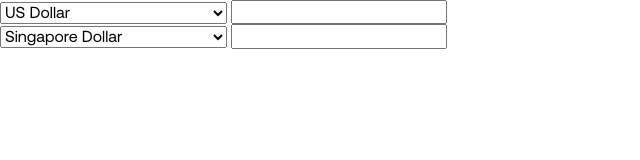
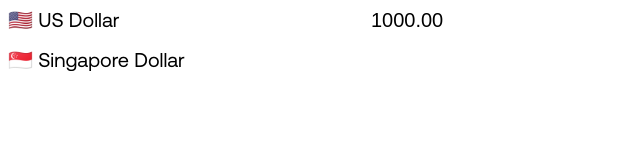
Before and after one commit to XuanHanTan-School/FED2024Assg1_P04_S10266048, a plain HTML site: page components/feature-1/interactive.html in a window 1280 px wide. Shown: the whole page, without its empty margins (0-640 px from the left). Drawn offline with nearby package versions, Linux system fonts and the light colour scheme; no server answers; a web font is replaced by a local one.

Commit message:
Added working currency converter

```diff
--- a/components/feature-1/interactive.html
+++ b/components/feature-1/interactive.html
@@ -18,6 +18,7 @@
                 <select class="currency-dropdown" id="currency2"></select>
                 <input type="number" id="value2"></input>
             </div>
+            <p id="exchange-rate"></p>
         </div>
     </body>
 </html>
--- a/scripts/currency-dropdown.js
+++ b/scripts/currency-dropdown.js
@@ -1,52 +1,92 @@
 class Currency {
-    constructor(symbol, name, region) {
+    constructor(symbol, name, emoji) {
         this.symbol = symbol;
         this.name = name;
-        this.region = region;
+        this.emoji = emoji;
+    }
+
+    async convertCurrency(otherCurrency, source, isRecipientAmount) {
+        const response = await fetch(`https://hexarate.paikama.co/api/rates/latest/${this.symbol}?target=${otherCurrency.symbol}`)
+        const data = await response.json();
+        const exchangeRate = parseFloat(data.data.mid);
+
+        let newTargetValue;
+        if (isRecipientAmount) {
+            newTargetValue = source / exchangeRate;
+        } else {
+            newTargetValue = source * exchangeRate;
+        }
+
+        return {
+            newTargetValue: newTargetValue,
+            exchangeRate: exchangeRate
+        };
+    }
+
+    static validateCurrencyInput(input) {
+        // Get the current value of the input
+        const inputValue = input.value;
+
+        // Regular expression to match valid numerical input with up to 2 decimal places
+        const validInputPattern = /^\d+\.?\d{0,2}$/;
+
+        // Check if the input value matches the valid pattern
+        if (!validInputPattern.test(inputValue)) {
+            // If not, remove the last character
+            input.value = inputValue.slice(0, -1);
+            return false;
+        }
+
+        return true;
     }
 }
 
 const currencies = {
-    "GBP": new Currency("GBP", "British Pound", "gb"),
-    "EUR": new Currency("EUR", "Euro", "eu"),
-    "USD": new Currency("USD", "US Dollar", "us"),
-    "PLN": new Currency("PLN", "Polish Zloty", "pl"),
-    "AED": new Currency("AED", "United Arab Emirates Dirham", "ae"),
-    "AUD": new Currency("AUD", "Australian Dollar", "au"),
-    "BGN": new Currency("BGN", "Bulgarian Lev", "bg"),
-    "CAD": new Currency("CAD", "Canadian Dollar", "ca"),
-    "CHF": new Currency("CHF", "Swiss Franc", "ch"),
-    "CLP": new Currency("CLP", "Chilean Peso", "cl"),
-    "COP": new Currency("COP", "Colombian Peso", "co"),
-    "CZK": new Currency("CZK", "Czech Koruna", "cz"),
-    "DKK": new Currency("DKK", "Danish Krone", "dk"),
-    "EGP": new Currency("EGP", "Egyptian Pound", "eg"),
-    "HKD": new Currency("HKD", "Hong Kong Dollar", "hk"),
-    "HUF": new Currency("HUF", "Hungarian Forint", "hu"),
-    "IDR": new Currency("IDR", "Indonesian Rupiah", "id"),
-    "ILS": new Currency("ILS", "Israeli New Shekel", "il"),
-    "INR": new Currency("INR", "Indian Rupee", "in"),
-    "ISK": new Currency("ISK", "Icelandic Króna", "is"),
-    "JPY": new Currency("JPY", "Japanese Yen", "jp"),
-    "KRW": new Currency("KRW", "South Korean Won", "kr"),
-    "KZT": new Currency("KZT", "Kazakhstani Tenge", "kz"),
-    "MAD": new Currency("MAD", "Moroccan Dirham", "ma"),
-    "MXN": new Currency("MXN", "Mexican Peso", "mx"),
-    "NOK": new Currency("NOK", "Norwegian Krone", "no"),
-    "NZD": new Currency("NZD", "New Zealand Dollar", "nz"),
-    "PHP": new Currency("PHP", "Philippine Peso", "ph"),
-    "QAR": new Currency("QAR", "Qatari Riyal", "qa"),
-    "RON": new Currency("RON", "Romanian Leu", "ro"),
-    "RSD": new Currency("RSD", "Serbian Dinar", "rs"),
-    "SAR": new Currency("SAR", "Saudi Riyal", "sa"),
-    "SEK": new Currency("SEK", "Swedish Krona", "se"),
-    "SGD": new Currency("SGD", "Singapore Dollar", "sg"),
-    "THB": new Currency("THB", "Thai Baht", "th"),
-    "TRY": new Currency("TRY", "Turkish Lira", "tr"),
-    "ZAR": new Currency("ZAR", "South African Rand", "za")
+    "GBP": new Currency("GBP", "British Pound", "🇬🇧"),
+    "EUR": new Currency("EUR", "Euro", "🇪🇺"),
+    "USD": new Currency("USD", "US Dollar", "🇺🇸"),
+    "PLN": new Currency("PLN", "Polish Zloty", "🇵🇱"),
+    "AED": new Currency("AED", "United Arab Emirates Dirham", "🇦🇪"),
+    "AUD": new Currency("AUD", "Australian Dollar", "🇦🇺"),
+    "BGN": new Currency("BGN", "Bulgarian Lev", "🇧🇬"),
+    "CAD": new Currency("CAD", "Canadian Dollar", "🇨🇦"),
+    "CHF": new Currency("CHF", "Swiss Franc", "🇨🇭"),
+    "CLP": new Currency("CLP", "Chilean Peso", "🇨🇱"),
+    "COP": new Currency("COP", "Colombian Peso", "🇨🇴"),
+    "CZK": new Currency("CZK", "Czech Koruna", "🇨🇿"),
+    "DKK": new Currency("DKK", "Danish Krone", "🇩🇰"),
+    "EGP": new Currency("EGP", "Egyptian Pound", "🇪🇬"),
+    "HKD": new Currency("HKD", "Hong Kong Dollar", "🇭🇰"),
+    "HUF": new Currency("HUF", "Hungarian Forint", "🇭🇺"),
+    "IDR": new Currency("IDR", "Indonesian Rupiah", "🇮🇩"),
+    "ILS": new Currency("ILS", "Israeli New Shekel", "🇮🇱"),
+    "INR": new Currency("INR", "Indian Rupee", "🇮🇳"),
+    "ISK": new Currency("ISK", "Icelandic Króna", "🇮🇸"),
+    "JPY": new Currency("JPY", "Japanese Yen", "🇯🇵"),
+    "KRW": new Currency("KRW", "South Korean Won", "🇰🇷"),
+    "KZT": new Currency("KZT", "Kazakhstani Tenge", "🇰🇿"),
+    "MAD": new Currency("MAD", "Moroccan Dirham", "🇲🇦"),
+    "MXN": new Currency("MXN", "Mexican Peso", "🇲🇽"),
+    "NOK": new Currency("NOK", "Norwegian Krone", "🇳🇴"),
+    "NZD": new Currency("NZD", "New Zealand Dollar", "🇳🇿"),
+    "PHP": new Currency("PHP", "Philippine Peso", "🇵🇭"),
+    "QAR": new Currency("QAR", "Qatari Riyal", "🇶🇦"),
+    "RON": new Currency("RON", "Romanian Leu", "🇷🇴"),
+    "RSD": new Currency("RSD", "Serbian Dinar", "🇷🇸"),
+    "SAR": new Currency("SAR", "Saudi Riyal", "🇸🇦"),
+    "SEK": new Currency("SEK", "Swedish Krona", "🇸🇪"),
+    "SGD": new Currency("SGD", "Singapore Dollar", "🇸🇬"),
+    "THB": new Currency("THB", "Thai Baht", "🇹🇭"),
+    "TRY": new Currency("TRY", "Turkish Lira", "🇹🇷"),
+    "ZAR": new Currency("ZAR", "South African Rand", "🇿🇦")
 };
 
 document.addEventListener("DOMContentLoaded", () => {
+    function parseCurrencyResponse(response, target) {
+        exchangeRateText.textContent = `${selectedCurrencies[0].symbol} 1 = ${selectedCurrencies[1].symbol} ${response.exchangeRate.toFixed(4)}`;
+        target.value = response.newTargetValue.toFixed(2);
+    }
+
     let selectedCurrencies = [currencies["USD"], currencies["SGD"]];
 
     const currencySelectors = document.getElementsByClassName("currency-dropdown");
@@ -56,7 +96,7 @@ document.addEventListener("DOMContentLoaded", () => {
         Object.values(currencies).forEach(currency => {
             const option = document.createElement("option");
             option.value = currency.symbol;
-            option.textContent = currency.name;
+            option.textContent = `${currency.emoji} ${currency.name}`;
             currencySelector.appendChild(option);
         });
 
@@ -66,4 +106,22 @@ document.addEventListener("DOMContentLoaded", () => {
 
         currencySelector.value = selectedCurrencies[i].symbol;
     }
+
+    const exchangeRateText = document.getElementById("exchange-rate");
+    const value1 = document.getElementById("value1");
+    value1.value = "1000.00";
+    const value2 = document.getElementById("value2");
+
+    value1.oninput = async () => {
+        if (!Currency.validateCurrencyInput(value1)) return;
+        const response = await selectedCurrencies[0].convertCurrency(selectedCurrencies[1], parseFloat(value1.value), false);
+        parseCurrencyResponse(response, value2);
+    };
+    value2.oninput = async () => {
+        if (!Currency.validateCurrencyInput(value2)) return;
+        const response = await selectedCurrencies[0].convertCurrency(selectedCurrencies[1], parseFloat(value2.value), true);
+        parseCurrencyResponse(response, value1);
+    };
+
+    value1.oninput();
 });
--- a/styles/style.css
+++ b/styles/style.css
@@ -309,6 +309,35 @@ h1 {
     height: auto;
 }
 
-#currency-dropdown {
-    display: absolute;
+.currency-dropdown {
+    appearance: none;
+    background-color: transparent;
+    border: none;
+    font-size: 1.25rem;
+    padding: 0.5rem;
+    outline: none;
 }
+
+.amount-selector input {
+    appearance: none;
+    background-color: transparent;
+    border: none;
+    font-size: 1.25rem;
+    font-weight: 500;
+    padding: 0.5rem;
+    outline: none;
+    text-align: right;
+    width: 128px;
+}
+
+/* Chrome, Safari, Edge, Opera */
+input::-webkit-outer-spin-button,
+input::-webkit-inner-spin-button {
+  -webkit-appearance: none;
+  margin: 0;
+}
+
+/* Firefox */
+input[type=number] {
+  -moz-appearance: textfield;
+}
```
